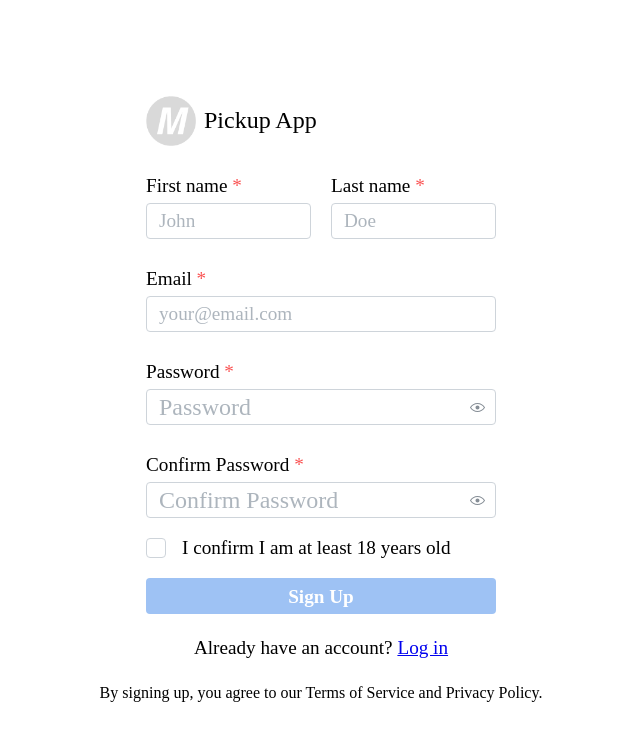
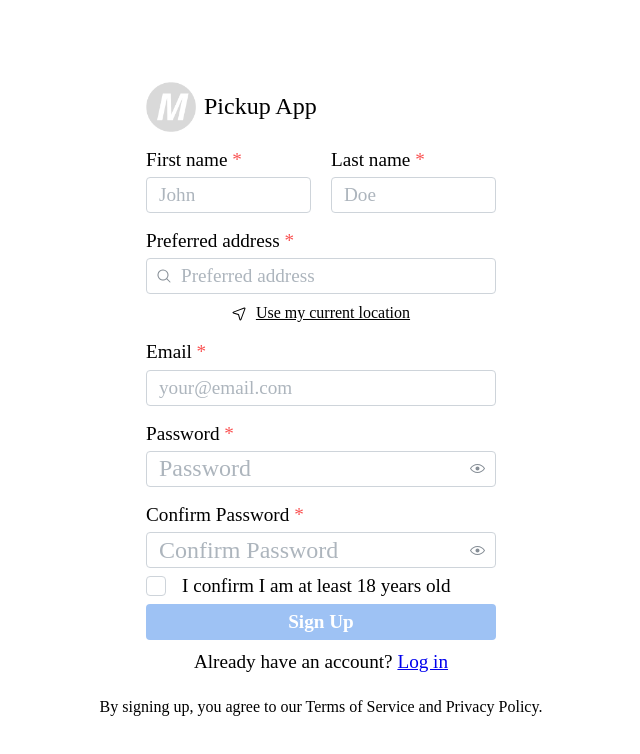
Before and after one commit to blueocean-cache-me-if-you-can/pickup-app, a React app: page /signup in a window 1280 px wide. Shown: the top 754 px of the page, without its empty margins (319-959 px from the left). Built offline with nearby package versions, Linux system fonts and the light colour scheme; no server answers; the HTML template or start-up script is replaced by a standard one.

Commit message:
Added address field to Signup page (#11)

```diff
--- a/client/src/components/App.jsx
+++ b/client/src/components/App.jsx
@@ -21,7 +21,7 @@ function App() {
       if (!localStorage.getItem('firstLogin')) {
         localStorage.setItem('firstLogin', 'true');
       }
-      if (location.pathname === '/login' || location.pathname === '/register' || location.pathname === '/') {
+      if (location.pathname === '/login' || location.pathname === '/signup' || location.pathname === '/') {
         navigate('/events', { replace: true });
       }
     } else {
--- a/client/src/pages/Login.jsx
+++ b/client/src/pages/Login.jsx
@@ -51,7 +51,7 @@ function Login({ setSessionId }) {
             maxWidth: 350, marginTop: '50px', margin: 'auto',
           }}
         >
-          <Stack>
+          <Stack gap='xs'>
             <Logo showText />
             <TextInput
               withAsterisk
--- a/client/src/pages/Signup.jsx
+++ b/client/src/pages/Signup.jsx
@@ -6,12 +6,14 @@ import {
 import { useDisclosure } from '@mantine/hooks';
 import { useForm } from '@mantine/form';
 import Logo from '../components/Logo';
+import AddressPicker from '../components/AddressPicker';
 
 function Signup({ setSessionId }) {
   const form = useForm({
     initialValues: {
       firstName: '',
       lastName: '',
+      address: 'GET FROM AddressPicker',
       email: '',
       password: '',
       confirmPassword: '',
@@ -25,7 +27,7 @@ function Signup({ setSessionId }) {
   const [error, setError] = useState('');
   const navigate = useNavigate();
   const handleSubmit = async (formValues) => {
-    console.log('Submitting signup with', formValues.firstName, formValues.lastName, formValues.email, formValues.password);
+    console.log('Submitting signup with:\n', 'first name:', formValues.firstName, 'last name:', formValues.lastName, 'address:', formValues.address, 'email:', formValues.email, 'password:', formValues.password);
     if (formValues.password !== formValues.confirmPassword) {
       setError('Passwords do not match');
       return;
@@ -40,6 +42,8 @@ function Signup({ setSessionId }) {
           lastName: formValues.lastName,
           email: formValues.email,
           password: formValues.password,
+          address: formValues.address,
+          atLeastEighteen: true,
         }),
       });
       const data = await res.json();
@@ -68,7 +72,7 @@ function Signup({ setSessionId }) {
             maxWidth: 350, margin: 'auto',
           }}
         >
-          <Stack>
+          <Stack gap='xs'>
             <Logo showText />
             <Group>
               <TextInput
@@ -90,6 +94,7 @@ function Signup({ setSessionId }) {
                 required
               />
             </Group>
+            <AddressPicker />
             <TextInput
               withAsterisk
               label='Email'
```
